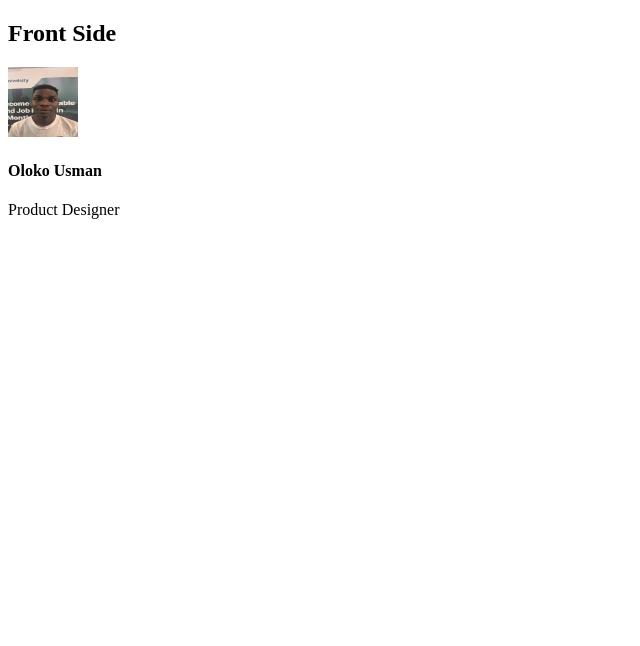
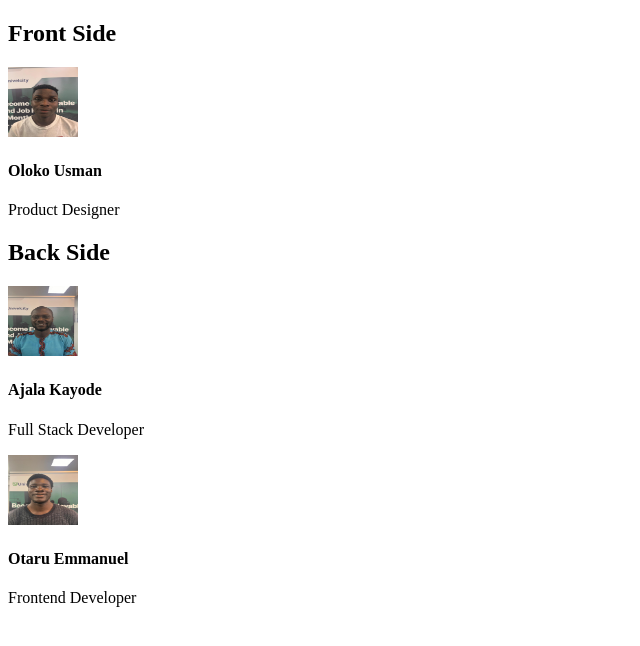
Before and after one commit to ajalakayode/assessment2_group, a plain HTML site: page index.html in a window 1280 px wide. Shown: the whole page, without its empty margins (0-640 px from the left). Drawn offline with Linux system fonts and the light colour scheme.

Commit message:
feat:add Kayode and Emmanuel to html

```diff
--- a/index.html
+++ b/index.html
@@ -19,5 +19,27 @@
 					<h4>Oloko Usman</h4>
 					<p>Product Designer</p>
 				</div>
+
+
+
+
+
+
+                <div class="card-back">
+                    <!-- Place all back face content below this line -->
+                        <h2>Back Side</h2>
+                        <div class="team-mem">
+                            <img src="./kay.jpeg" width="70px" height="70px">
+                            <h4>Ajala Kayode</h4>
+                            <p>Full Stack Developer</p>
+                        </div>
+                        <div class="team-mem">
+                            <img src="./emma.jpeg" width="70px" height="70px">
+                            <h4>Otaru Emmanuel</h4>
+                            <p>Frontend Developer</p>
+                        </div>
+                    </div>
+                </div>
+            </div>
 </body>
 </html>
```
